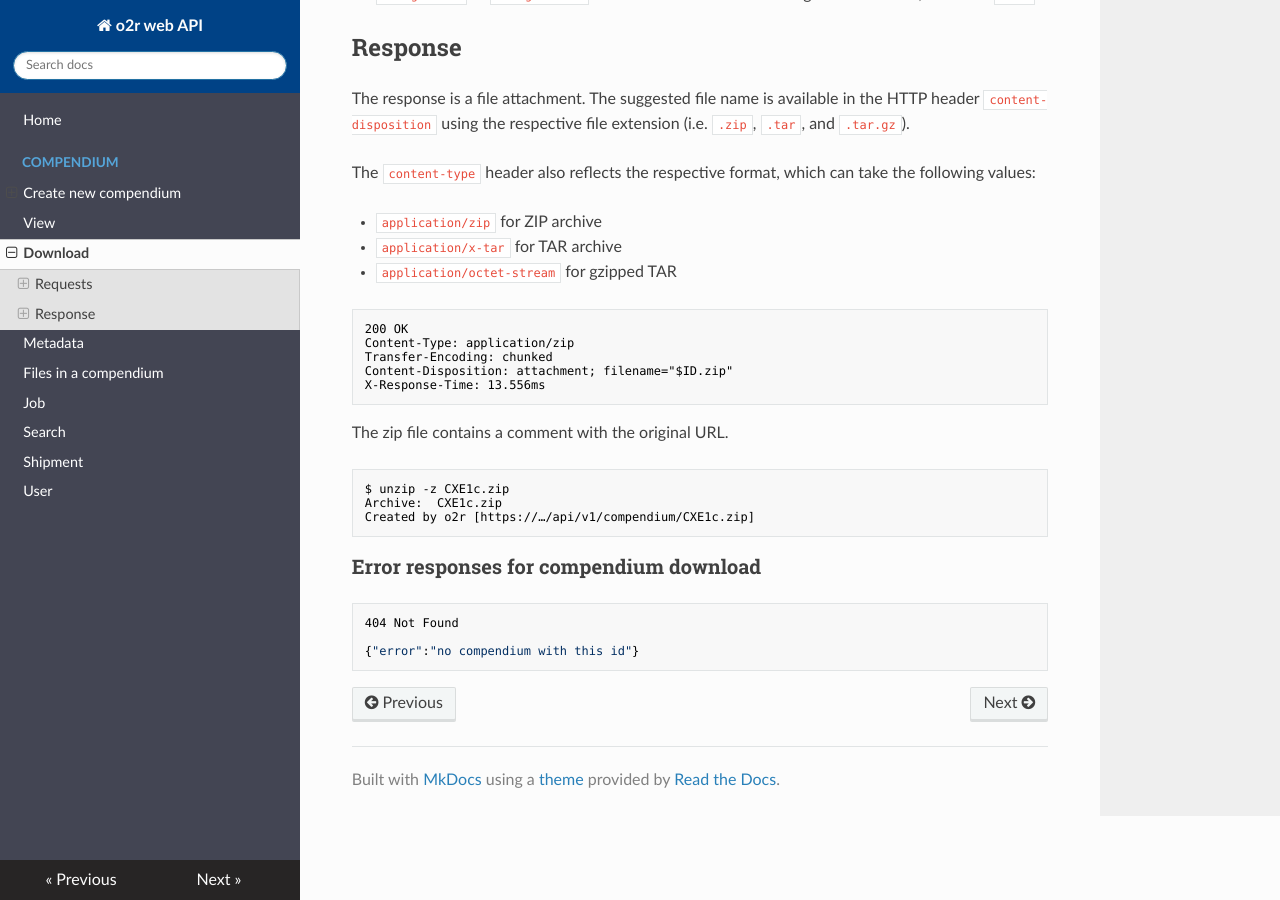
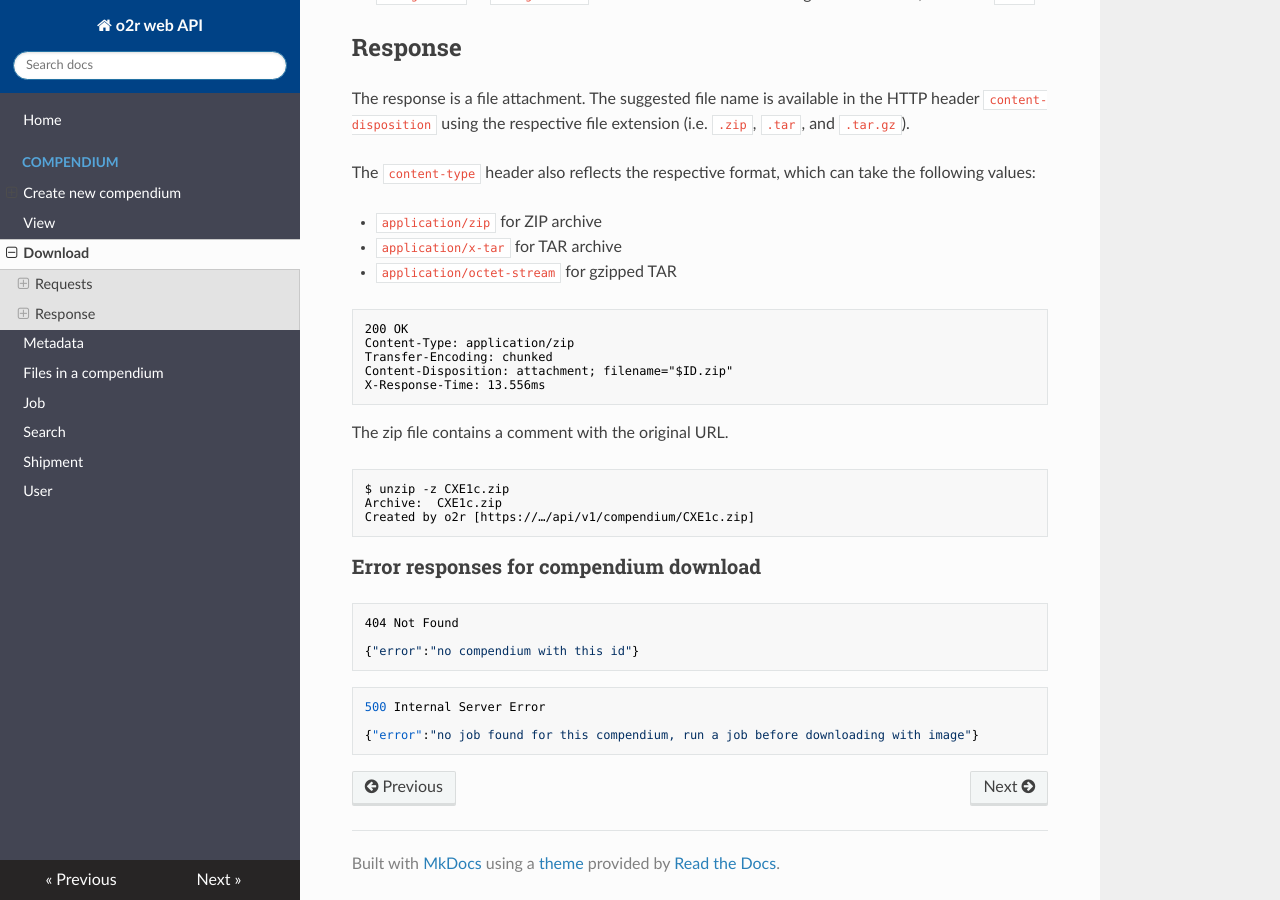
Before and after one commit to o2r-project/api, an MkDocs documentation site: the page built from docs/compendium/download.md, in a window 1280 px wide and 900 px high, scrolled down 691 px. Built offline with MkDocs 1.6.1, drawn with Linux system fonts in a browser that asks for light colours; nearby versions of some CDN libraries; old or Windows-style settings are respelled for this version of MkDocs.

Commit message:
add info for error 500 to download.md

````diff
--- a/docs/compendium/download.md
+++ b/docs/compendium/download.md
@@ -59,3 +59,9 @@ Created by o2r [https://…/api/v1/compendium/CXE1c.zip]
 
 {"error":"no compendium with this id"}
 ```
+
+```json
+500 Internal Server Error
+
+{"error":"no job found for this compendium, run a job before downloading with image"}
+```
````
